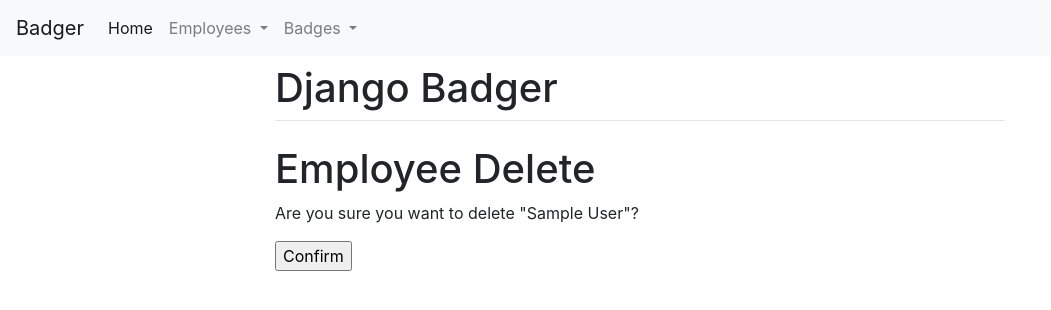
After one commit to philratcliffe/django_badger, a Django app: a page that uses badger/templates/badger/employee_confirm_delete.html in a window 1280 px wide. The commit adds this page. Shown: the top 310 px of the page, without its empty margins (0-1051 px from the left). Run offline with Django 3.2, Linux system fonts and the light colour scheme; tables that the repository leaves empty hold one stand-in row (values such as "Sample post"); some libraries are stand-ins or nearby versions.

Commit message:
Add delete employee functionality

```diff
--- /dev/null
+++ b/badger/templates/badger/employee_confirm_delete.html
@@ -0,0 +1,11 @@
+{% extends 'base.html' %}
+
+{% block content %}
+
+<h1> Employee Delete</h1>
+<form method="post">{% csrf_token %}
+    <p>Are you sure you want to delete "{{ object }}"?</p>
+    <input type="submit" value="Confirm">
+</form>
+
+{% endblock %}
--- a/badger/templates/badger/employee_detail.html
+++ b/badger/templates/badger/employee_detail.html
@@ -10,7 +10,7 @@
 	{% endfor %}
 </p>
 
-<a class="btn btn-primary" href="{% url 'badger:employee_update' object.slug %} " role="button">Delete</a>
+<a class="btn btn-primary" href="{% url 'badger:employee_delete' object.slug %} " role="button">Delete</a>
 <a class="btn btn-primary" href="{% url 'badger:employee_update' object.slug %} " role="button">Update</a>
 
 {% endblock %}
--- a/badger/urls.py
+++ b/badger/urls.py
@@ -10,6 +10,7 @@
     path('employee_create/', views.EmployeeCreate.as_view(), name='employee_create'),
     path('employee_detail/<slug:slug>/', views.EmployeeDetail.as_view(), name='employee_detail'),
     path('employee_update/<slug:slug>/', views.EmployeeUpdate.as_view(), name='employee_update'),
+    path('employee_delete/<slug:slug>/', views.EmployeeDelete.as_view(), name='employee_delete'),
     path('employee_list/', views.EmployeeList.as_view(), name='employee_list'),
     path('badge_create/', views.BadgeCreate.as_view(), name='badge_create'),
     path('badge_update/<slug:slug>/', views.BadgeUpdate.as_view(), name='badge_update'),
--- a/badger/views.py
+++ b/badger/views.py
@@ -23,6 +23,11 @@
     success_url = reverse_lazy('badger:employee_list')
 
 
+class EmployeeDelete(DeleteView):
+    model = Employee
+    success_url = reverse_lazy('badger:employee_list')
+
+
 class EmployeeList(ListView):
     model = Employee
     paginate_by = 100
```
